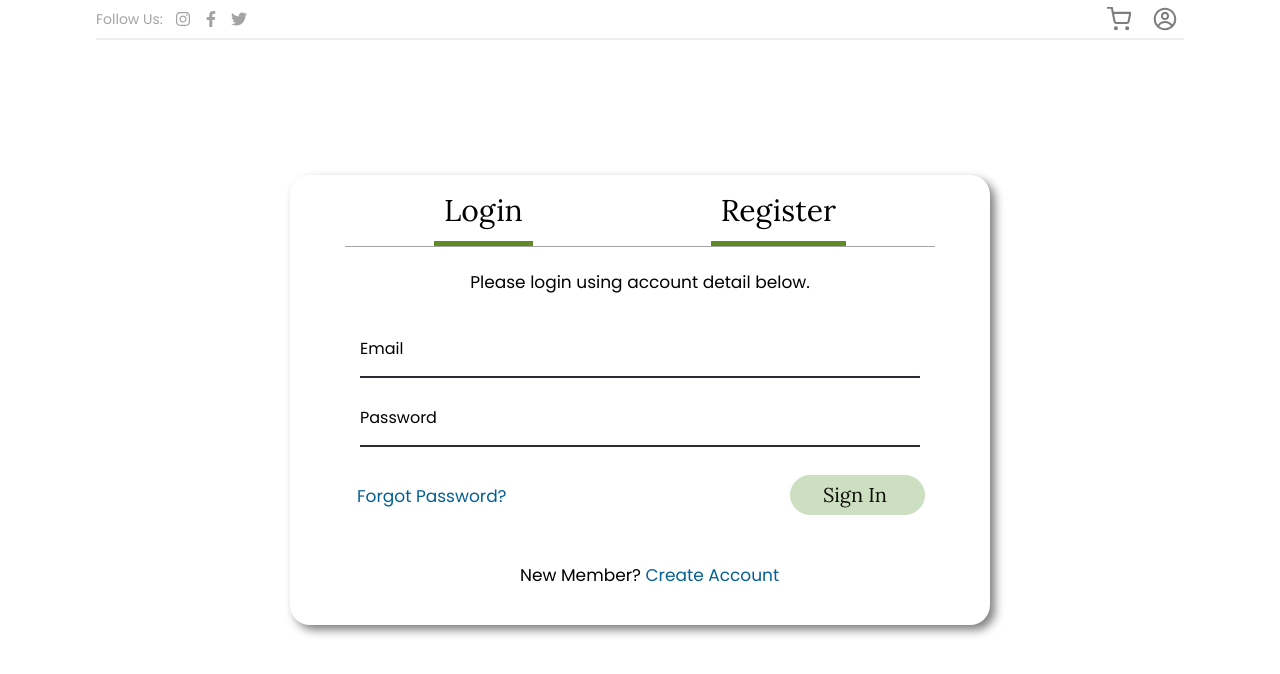
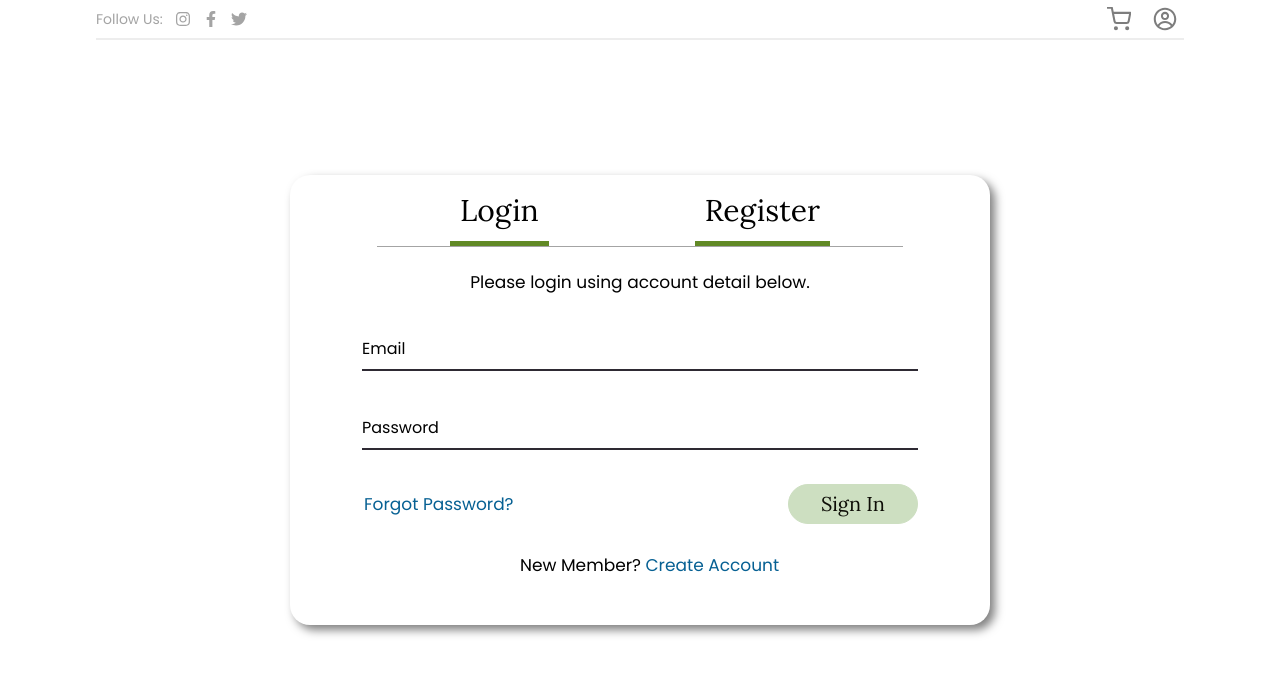
Before and after one commit to vishal-63/planting-io, a React (Create React App) app: page / in a window 1280 px wide. Shown: the top 674 px of the page. Built offline with nearby package versions, Linux system fonts and the light colour scheme.

Commit message:
css changed

```diff
--- a/src/Components/LoginModal/LoginModalElements.js
+++ b/src/Components/LoginModal/LoginModalElements.js
@@ -10,6 +10,7 @@
   left: 50%;
   transform: translate(-50%, -50%);
   box-shadow: 5px 5px 10px rgba(0, 0, 0, 0.5);
+  padding: 0 2rem;
 
   & p {
     font-family: Poppins;
@@ -25,7 +26,6 @@
 export const TabsContainer = styled.div`
   border-bottom: 1px solid #a4a4a4;
   display: flex;
-  flex-direction: row;
   flex-wrap: nowrap;
   align-content: center;
   justify-content: space-around;
@@ -34,8 +34,6 @@
 
 export const Tab = styled.div`
   font-family: Lora;
-  font-style: normal;
-  font-weight: normal;
   font-size: 30px;
   line-height: 31px;
   padding: 15px 10px;
@@ -43,109 +41,87 @@
 `;
 
 export const FormContainer = styled.form`
-  margin: -20px 10px;
-  padding: 5px 20px;
-
-  & a {
-    margin-top: 35px;
-    margin-left: 25px;
-    padding: 12px;
-    display: flex;
-    font-family: Poppins;
-    font-style: normal;
-    font-weight: normal;
-    font-size: 17px;
-    color: #066093;
-  }
+  margin-top: -17px;
+  padding: 5px 0px;
 `;
 
 export const Wrapper = styled.div`
   position: relative;
   display: flex;
   height: 4rem;
-  margin: 5px 40px;
+  margin: 15px 40px;
+
+  & .emailinput {
+    margin-top: 6px;
+  }
 `;
 
 export const Input = styled.input`
   width: 100%;
-  height: 75px;
-  padding-left: 2.5rem;
+  height: 55px;
   border: 0;
   border-bottom: 2px solid #2e2a33;
   outline: none;
   background: transparent;
   font-size: 1rem;
   transition: all 0.35s;
-  padding: 2px 10px;
+  padding: 0px 1px;
 
   &:focus ~ .label {
-    transform: translate(0, -2.25rem) scale(1);
-  }
-
-  &:focus ~ .underline {
-    transform: scaleX(1);
+    transform: translate(0, -2.6rem) scale(1);
   }
 `;
 
-export const Underline = styled.div`
-  display: block;
-  position: absolute;
-  z-index: 1;
-  left: 0;
-  bottom: 0;
-  top: 0;
-  transform: scaleX(0);
-  width: 100%;
-  height: 2px;
-  transition: all 0.35s;
+export const ButtonContainer = styled.div`
+  display: flex;
+  margin-top: 20px;
+  align-items: center;
+  justify-content: space-between;
+`;
+
+export const ForgotPass = styled.a`
+  padding: 12px;
+  font-family: Poppins;
+  font-style: normal;
+  font-weight: normal;
+  font-size: 17px;
+  color: #066093;
+  margin-left: 30px;
 `;
 
 export const Label = styled.div`
   position: absolute;
-  top: 70%;
-  left: -40px;
-  transform: translate(2.5rem, -50%);
+  top: 50%;
+  left: 0;
+  transform: translate(0rem, -50%);
   transform-origin: 0% 0%;
-
   pointer-events: none;
   transition: all 0.35s;
 `;
 
 export const SignInBtn = styled.button`
-  position: absolute;
-  width: 135px;
   height: 40px;
-  left: 500px;
-  top: 300px;
   background: #cddfc1;
   border: 1px solid #cddfc1;
-  box-sizing: border-box;
   border-radius: 34px;
   font-family: Lora;
-  font-style: normal;
-  font-weight: normal;
   font-size: 20px;
   line-height: 30px;
   display: flex;
-  text-align: ;
+  text-align: center;
   align-items: center;
   cursor: pointer;
-  padding-left: 32px;
+  padding: 0 32px;
   color: #0d0d06;
+  margin-right: 40px;
 `;
 
 export const NewAccount = styled.div`
   position: absolute;
   left: 230px;
-  top: 390px;
-
-  font-family: Poppins;
-  font-style: normal;
-  font-weight: normal;
+  top: 380px;
   font-size: 17px;
   line-height: 21px;
-  /* identical to box height */
-
   display: inline;
   align-items: center;
   & a {
--- a/src/Components/LoginModal/index.js
+++ b/src/Components/LoginModal/index.js
@@ -6,8 +6,9 @@
   FormContainer,
   Wrapper,
   Input,
-  Underline,
   Label,
+  ButtonContainer,
+  ForgotPass,
   SignInBtn,
   NewAccount,
 } from "./LoginModalElements";
@@ -21,18 +22,18 @@
       </TabsContainer>
       <p>Please login using account detail below.</p>
       <FormContainer>
-        <Wrapper>
+        <Wrapper class="emailinput">
           <Input spellcheck="false" type="email" />
-          <Underline className="underline"/>
           <Label className="label">Email</Label>
         </Wrapper>
         <Wrapper>
           <Input spellcheck="false" type="password" />
-          <Underline className="underline"/>
           <Label className="label">Password</Label>
         </Wrapper>
-          <a href="/">Forgot Password?</a>
+        <ButtonContainer>
+          <ForgotPass>Forgot Password?</ForgotPass>
           <SignInBtn type="submit">Sign In</SignInBtn>
+        </ButtonContainer>
       </FormContainer>
       <NewAccount>
         New Member? <a href="/">Create Account</a>
```
